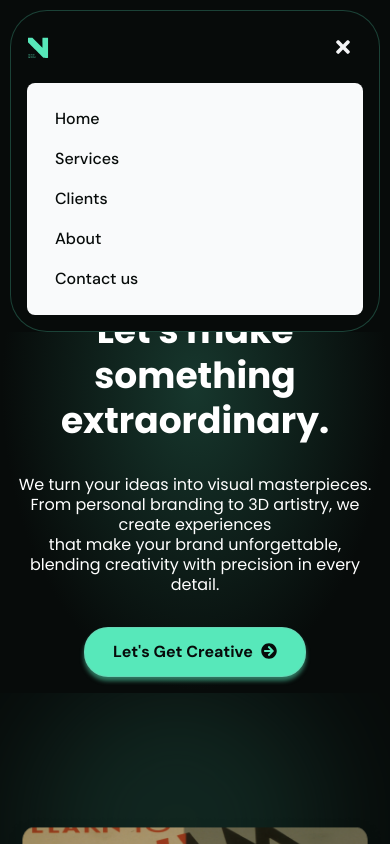
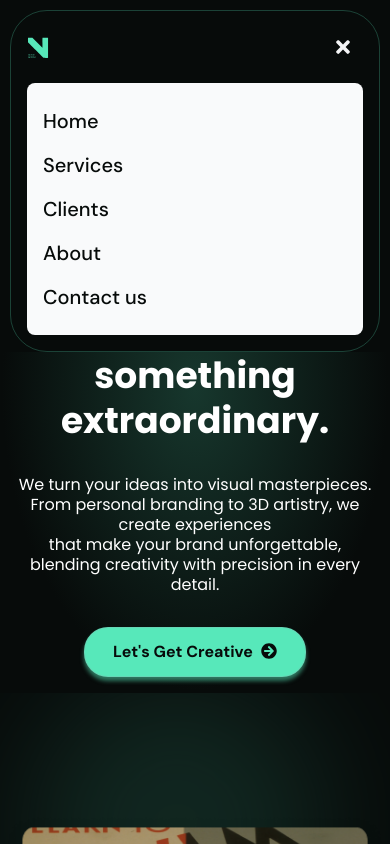
Before and after one commit to Bhargav00007/Vipnan-Dev, a Next.js app: page / in a window 390 px wide. Both pictures are taken after a click on the button "Open main menu". Shown: the top 844 px of the page. Built offline with nearby package versions, Linux system fonts and the light colour scheme.

Commit message:
Navbar minor changes

```diff
--- a/src/app/Components/Navbar.tsx
+++ b/src/app/Components/Navbar.tsx
@@ -32,7 +32,7 @@ const Navbar = () => {
     >
       <div
         className={`dark:bg-gradient-to-b from-black to-navbar-green w-auto flex flex-wrap items-center justify-between mx-2.5 lg:mx-[119px] md:mx-20 p-4 lg:p-6 lg:mt-[40px] mt-2.5 border border-custom-green overflow-hidden ${
-          ibaseenuOpen ? "rounded-[37px] bg-black" : "rounded-full bg-black"
+          ibaseenuOpen ? "rounded-[37px] " : "rounded-full "
         }`}
       >
         <Logo />
@@ -71,38 +71,38 @@ const Navbar = () => {
           } w-full md:flex md:w-auto md:order-1`}
           id="navbar-cta"
         >
-          <ul className="font-medium flex flex-col lg:ml-10 p-4 md:p-0 mt-4 rounded-lg bg-gray-50 md:flex-row md:space-x-8 rtl:space-x-reverse md:mt-0 md:bg-transparent dark:bg-transparent md:dark:bg-transparent dark:border-black">
+          <ul className="font-medium text-xl lg:text-base md:text-base sm:text-base flex flex-col lg:ml-10 p-4 md:p-0 mt-4 rounded-lg bg-gray-50 md:flex-row md:space-x-8 rtl:space-x-reverse md:mt-0 md:bg-transparent dark:bg-transparent md:dark:bg-transparent dark:border-black">
             <li>
               <Link href="/" passHref>
-                <span className="block py-2 px-3 md:p-0 dark:text-custom-white text-black rounded hover:text-custom-green md:hover:bg-transparent md:hover:text-regular-green md:dark:hover:text-regular-green dark:text-custom-white dark:hover:bg-gray-700 dark:hover:text-custom-white md:dark:hover:bg-transparent dark:border-gray-700">
+                <span className="block py-2  md:p-0 dark:text-custom-white text-black rounded hover:text-custom-green md:hover:bg-transparent md:hover:text-regular-green md:dark:hover:text-regular-green dark:text-custom-white dark:hover:bg-gray-700 dark:hover:text-custom-white md:dark:hover:bg-transparent dark:border-gray-700">
                   Home
                 </span>
               </Link>
             </li>
             <li>
               <Link href="/services" passHref>
-                <span className="block py-2 px-3 md:p-0 dark:text-custom-white text-black rounded hover:bg-custom-green md:hover:bg-transparent md:hover:text-regular-green md:dark:hover:text-regular-green dark:text-custom-white dark:hover:bg-gray-700 dark:hover:text-custom-white md:dark:hover:bg-transparent dark:border-gray-700">
+                <span className="block py-2  md:p-0 dark:text-custom-white text-black rounded hover:bg-custom-green md:hover:bg-transparent md:hover:text-regular-green md:dark:hover:text-regular-green dark:text-custom-white dark:hover:bg-gray-700 dark:hover:text-custom-white md:dark:hover:bg-transparent dark:border-gray-700">
                   Services
                 </span>
               </Link>
             </li>
             <li>
               <Link href="/clients" passHref>
-                <span className="block py-2 px-3 md:p-0 dark:text-custom-white text-black rounded hover:bg-gray-100 md:hover:bg-transparent md:hover:text-regular-green md:dark:hover:text-regular-green dark:text-custom-white dark:hover:bg-gray-700 dark:hover:text-custom-white md:dark:hover:bg-transparent dark:border-gray-700">
+                <span className="block py-2  md:p-0 dark:text-custom-white text-black rounded hover:bg-gray-100 md:hover:bg-transparent md:hover:text-regular-green md:dark:hover:text-regular-green dark:text-custom-white dark:hover:bg-gray-700 dark:hover:text-custom-white md:dark:hover:bg-transparent dark:border-gray-700">
                   Clients
                 </span>
               </Link>
             </li>
             <li>
               <Link href="/about" passHref>
-                <span className="block py-2 px-3 md:p-0 dark:text-custom-white text-black rounded hover:bg-gray-100 md:hover:bg-transparent md:hover:text-regular-green md:dark:hover:text-regular-green dark:text-custom-white dark:hover:bg-gray-700 dark:hover:text-custom-white md:dark:hover:bg-transparent dark:border-gray-700">
+                <span className="block py-2  md:p-0 dark:text-custom-white text-black rounded hover:bg-gray-100 md:hover:bg-transparent md:hover:text-regular-green md:dark:hover:text-regular-green dark:text-custom-white dark:hover:bg-gray-700 dark:hover:text-custom-white md:dark:hover:bg-transparent dark:border-gray-700">
                   About
                 </span>
               </Link>
             </li>
             <li>
               <Link href="/contact" passHref>
-                <span className="block lg:hidden md:hidden py-2 px-3 md:p-0 dark:text-custom-white text-black rounded hover:bg-gray-100 md:hover:bg-transparent md:hover:text-regular-green md:dark:hover:text-regular-green dark:text-custom-white dark:hover:bg-gray-700 dark:hover:text-custom-white md:dark:hover:bg-transparent dark:border-gray-700">
+                <span className="block lg:hidden md:hidden py-2  md:p-0 dark:text-custom-white text-black rounded hover:bg-gray-100 md:hover:bg-transparent md:hover:text-regular-green md:dark:hover:text-regular-green dark:text-custom-white dark:hover:bg-gray-700 dark:hover:text-custom-white md:dark:hover:bg-transparent dark:border-gray-700">
                   Contact us
                 </span>
               </Link>
```
